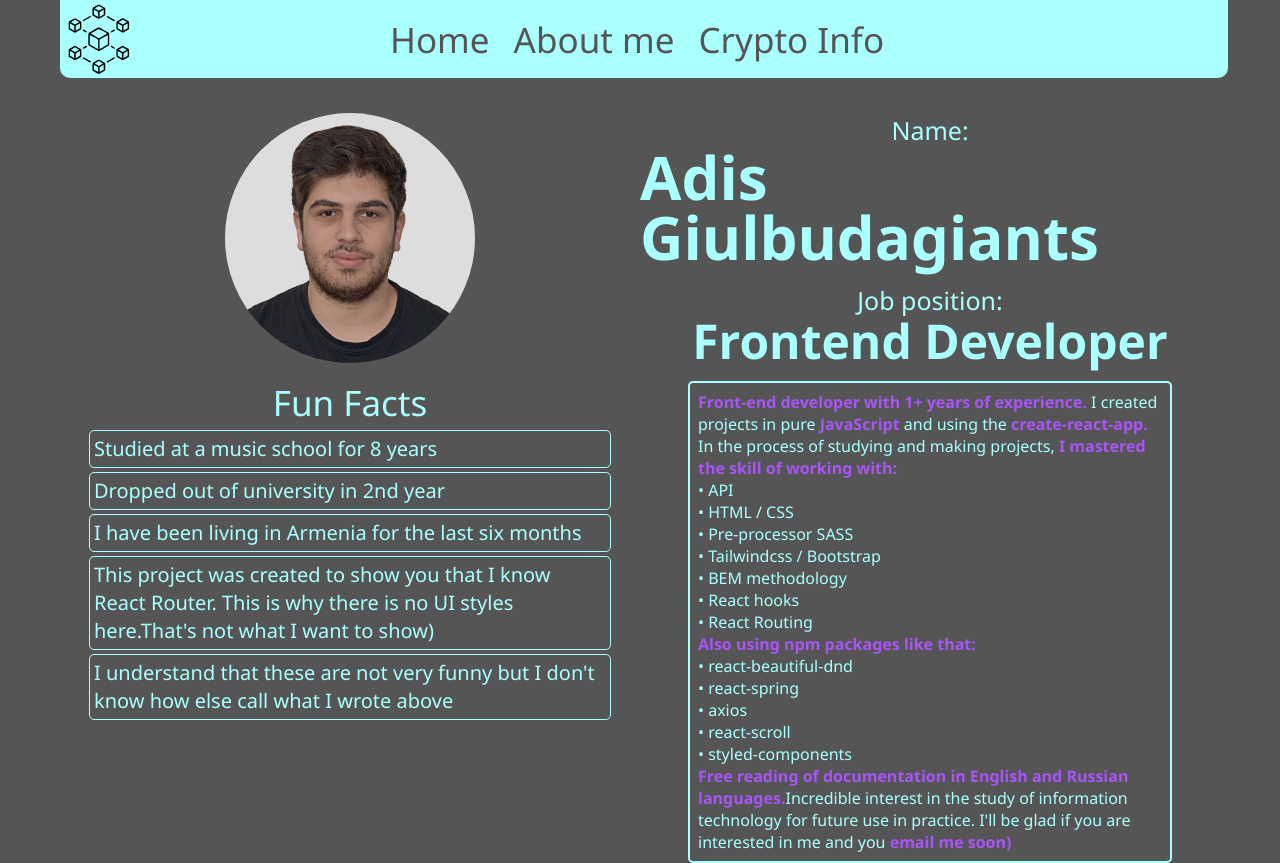
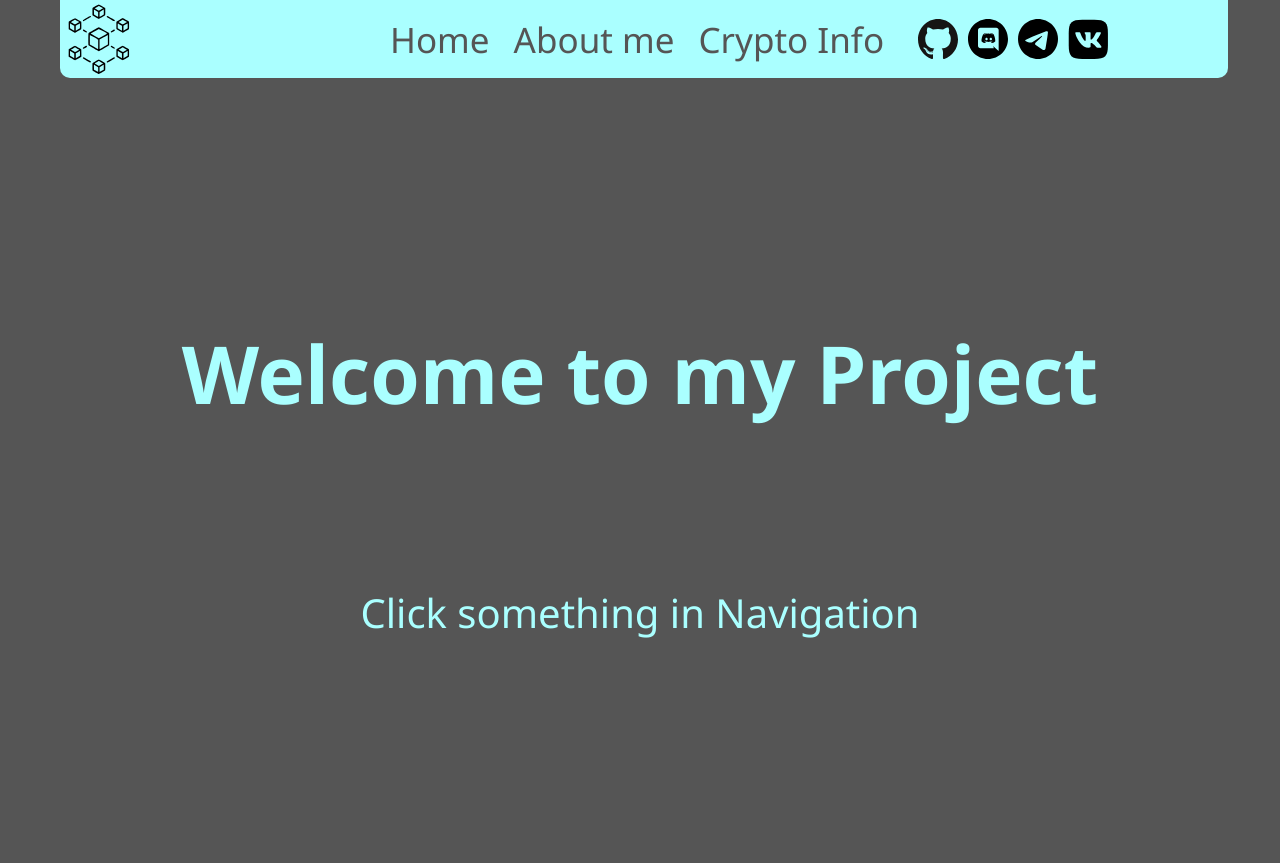
Before and after one commit to AdisGiulbudagiants/Crypto-Web-Project, a React (Create React App) app: page / in a window 1280 px wide. After the commit the page ends 800 px from the top, so only its background shows below. Built offline with nearby package versions, Linux system fonts and the light colour scheme.

Commit message:
Nav component is done

```diff
--- a/src/App.js
+++ b/src/App.js
@@ -6,7 +6,7 @@ import "./App.css"
 function App() {
   return (
     <div className="App">
-      <AboutMe />
+      <HomePage />
     </div>
   )
 }
--- a/src/components/Nav.js
+++ b/src/components/Nav.js
@@ -12,6 +12,22 @@ const Nav = () => {
         <p className={styles.aboutMe}>About me</p>
         <p className={styles.crypto}>Crypto Info</p>
       </div>
+      <div className={styles.social}>
+        <a href="https://github.com/AdisGiulbudagiants" target="_blank">
+          <SvgStorage id="github" />
+        </a>
+        <a
+          href="https://discordapp.com/users/478565463857823748/"
+          target="_blank">
+          <SvgStorage id="discord" />
+        </a>
+        <a href="https://t.me/AbuDabiSida" target="_blank">
+          <SvgStorage id="telegram" />
+        </a>
+        <a href="https://vk.com/id383399628" target="_blank">
+          <SvgStorage id="vk" />
+        </a>
+      </div>
     </div>
   )
 }
--- a/src/components/Nav.module.css
+++ b/src/components/Nav.module.css
@@ -13,6 +13,15 @@
   @apply flex justify-center;
 }
 
+.social {
+  @apply flex items-center;
+}
+
+a {
+  height: 40px;
+  margin: 0 0 0 10px;
+}
+
 .home, .aboutMe, .crypto {
   font-size: 35px;
   @apply text-background flex items-center mx-auto mr-6;
--- a/src/components/Nav.module.sass
+++ b/src/components/Nav.module.sass
@@ -10,6 +10,13 @@
 .links
     @apply flex justify-center
 
+.social
+    @apply flex items-center
+
+a
+    height: 40px
+    margin: 0 0 0 10px
+
 .home,.aboutMe,.crypto
     font-size: 35px
     @apply text-background flex items-center mx-auto mr-6
--- a/src/components/SvgStorage.js
+++ b/src/components/SvgStorage.js
@@ -74,51 +74,39 @@ const SvgStorage = ({ id }) => {
           className={styles.telegramName}
           width="40"
           height="40"
-          viewBox="0 0 40 40"
+          viewBox="0 0 48 48"
           fill="none"
           xmlns="http://www.w3.org/2000/svg">
           <path
-            d="M20 40C31.0457 40 40 31.0457 40 20C40 8.95431 31.0457 0 20 0C8.95431 0 0 8.95431 0 20C0 31.0457 8.95431 40 20 40Z"
-            fill="url(#paint0_linear_681_49)"
+            d="M24 48C37.2548 48 48 37.2548 48 24C48 10.7452 37.2548 0 24 0C10.7452 0 0 10.7452 0 24C0 37.2548 10.7452 48 24 48Z"
+            fill="black"
           />
           <path
-            d="M7.4485 20.9783C9.7865 19.6905 12.3963 18.6156 14.8348 17.5353C19.03 15.7658 23.2418 14.0269 27.4962 12.4081C28.3239 12.1323 29.8112 11.8626 29.957 13.0892C29.8771 14.8255 29.5486 16.5517 29.3233 18.2779C28.7514 22.0739 28.0904 25.8569 27.4458 29.6404C27.2237 30.9007 25.645 31.553 24.6348 30.7465C22.2072 29.1067 19.7608 27.4828 17.3642 25.805C16.5791 25.0073 17.3071 23.8617 18.0082 23.292C20.0077 21.3215 22.1282 19.6473 24.0232 17.575C24.5344 16.3407 23.0241 17.3809 22.5259 17.6997C19.7885 19.586 17.1182 21.5875 14.2322 23.2454C12.758 24.0569 11.0399 23.3634 9.56637 22.9106C8.24522 22.3636 6.3092 21.8125 7.44837 20.9784L7.4485 20.9783Z"
-            fill="#6D5FFF"
+            d="M8.93825 25.174C11.7439 23.6286 14.8757 22.3388 17.8019 21.0424C22.8361 18.919 27.8903 16.8324 32.9955 14.8898C33.9887 14.5588 35.7735 14.2351 35.9485 15.7071C35.8526 17.7907 35.4584 19.8621 35.188 21.9335C34.5018 26.4887 33.7085 31.0283 32.935 35.5685C32.6685 37.0808 30.774 37.8637 29.5618 36.8959C26.6486 34.9281 23.713 32.9795 20.837 30.9661C19.8949 30.0088 20.7686 28.6341 21.6099 27.9505C24.0093 25.5859 26.5539 23.5769 28.8279 21.0901C29.4413 19.6088 27.6289 20.8572 27.0311 21.2397C23.7463 23.5033 20.5419 25.9051 17.0787 27.8945C15.3097 28.8683 13.2479 28.0361 11.4797 27.4927C9.89431 26.8363 7.57109 26.175 8.93809 25.1741L8.93825 25.174Z"
+            fill="#AAFFFF"
           />
-          <defs>
-            <linearGradient
-              id="paint0_linear_681_49"
-              x1="26.6683"
-              y1="6.668"
-              x2="16.6683"
-              y2="30"
-              gradientUnits="userSpaceOnUse">
-              <stop stop-color="#161514" />
-              <stop offset="1" stop-color="#161514" />
-            </linearGradient>
-          </defs>
         </svg>
       )
     case "vk":
       return (
         <svg
           className={styles.vkName}
-          width="41"
-          height="41"
-          viewBox="0 0 41 41"
+          width="40"
+          height="40"
+          viewBox="0 0 49 49"
           fill="none"
           xmlns="http://www.w3.org/2000/svg">
           <path
             fill-rule="evenodd"
             clip-rule="evenodd"
-            d="M14.7768 0.916687H27.0563C38.2631 0.916687 40.9166 3.57018 40.9166 14.777V27.0564C40.9166 38.2632 38.2631 40.9167 27.0563 40.9167H14.7768C3.57006 40.9167 0.916565 38.2632 0.916565 27.0564V14.777C0.916565 3.57018 3.57006 0.916687 14.7768 0.916687Z"
-            fill="#161514"
+            d="M17.5322 0.900024H32.2676C45.7157 0.900024 48.8999 4.08422 48.8999 17.5323V32.2677C48.8999 45.7158 45.7157 48.9 32.2676 48.9H17.5322C4.08409 48.9 0.899902 45.7158 0.899902 32.2677V17.5323C0.899902 4.08422 4.08409 0.900024 17.5322 0.900024Z"
+            fill="black"
           />
           <path
             fill-rule="evenodd"
             clip-rule="evenodd"
-            d="M33.6618 14.6923C33.8594 14.0713 33.6618 13.6196 32.7867 13.6196H29.8792C29.1452 13.6196 28.8065 14.0148 28.6089 14.4382C28.6089 14.4382 27.1128 18.0515 25.0239 20.3945C24.3464 21.072 24.0359 21.2978 23.6689 21.2978C23.4713 21.2978 23.2172 21.072 23.2172 20.4509V14.6641C23.2172 13.9301 22.9914 13.5914 22.3704 13.5914H17.7973C17.3457 13.5914 17.0634 13.9301 17.0634 14.2689C17.0634 14.9746 18.1078 15.1439 18.2208 17.12V21.4107C18.2208 22.3423 18.0514 22.5116 17.6844 22.5116C16.6964 22.5116 14.297 18.8701 12.8573 14.7205C12.575 13.9019 12.2927 13.5914 11.5588 13.5914H8.62301C7.77615 13.5914 7.63501 13.9866 7.63501 14.41C7.63501 15.1722 8.62301 19.0113 12.2363 24.0924C14.6357 27.5646 18.0514 29.4276 21.1283 29.4276C22.9914 29.4276 23.2172 29.0042 23.2172 28.2985V25.6732C23.2172 24.8264 23.3866 24.6852 23.9794 24.6852C24.4028 24.6852 25.165 24.9111 26.8869 26.5765C28.863 28.5526 29.2017 29.4559 30.3026 29.4559H33.2102C34.057 29.4559 34.4522 29.0324 34.2264 28.2138C33.9723 27.3952 33.0126 26.2096 31.7705 24.7981C31.093 24.0077 30.0768 23.1327 29.7663 22.7092C29.3428 22.1447 29.4558 21.9188 29.7663 21.4107C29.738 21.4107 33.2948 16.386 33.6618 14.6923Z"
-            fill="#6D5FFF"
+            d="M40.1942 17.4307C40.4313 16.6855 40.1942 16.1435 39.1441 16.1435H35.655C34.7743 16.1435 34.3678 16.6177 34.1307 17.1259C34.1307 17.1259 32.3354 21.4618 29.8287 24.2733C29.0157 25.0863 28.6431 25.3573 28.2027 25.3573C27.9656 25.3573 27.6607 25.0863 27.6607 24.3411V17.3968C27.6607 16.5161 27.3897 16.1096 26.6445 16.1096H21.1568C20.6148 16.1096 20.2761 16.5161 20.2761 16.9226C20.2761 17.7695 21.5294 17.9727 21.6649 20.3439V25.4928C21.6649 26.6107 21.4617 26.8139 21.0213 26.8139C19.8357 26.8139 16.9564 22.4441 15.2288 17.4646C14.8901 16.4822 14.5513 16.1096 13.6706 16.1096H10.1476C9.13141 16.1096 8.96204 16.5839 8.96204 17.092C8.96204 18.0066 10.1476 22.6135 14.4836 28.7109C17.3629 32.8774 21.4617 35.1131 25.154 35.1131C27.3897 35.1131 27.6607 34.605 27.6607 33.7582V30.6079C27.6607 29.5916 27.8639 29.4223 28.5753 29.4223C29.0834 29.4223 29.998 29.6932 32.0644 31.6918C34.4356 34.063 34.8421 35.147 36.1632 35.147H39.6522C40.6685 35.147 41.1427 34.6389 40.8717 33.6565C40.5668 32.6742 39.4151 31.2515 37.9246 29.5577C37.1116 28.6093 35.8922 27.5592 35.5196 27.051C35.0114 26.3736 35.1469 26.1026 35.5196 25.4928C35.4857 25.4928 39.7538 19.4632 40.1942 17.4307Z"
+            fill="#AAFFFF"
           />
         </svg>
       )
@@ -145,8 +133,8 @@ const SvgStorage = ({ id }) => {
           className={styles.navName}
           version="1.0"
           xmlns="http://www.w3.org/2000/svg"
-          width="512.000000pt"
-          height="512.000000pt"
+          width="70"
+          height="70"
           viewBox="0 0 512.000000 512.000000"
           preserveAspectRatio="xMidYMid meet">
           <g
--- a/src/components/SvgStorage.module.css
+++ b/src/components/SvgStorage.module.css
@@ -1,13 +1,10 @@
-.githubName, .discordName, .vkName, .telegramName, .navName, .arrowName {
-  width: 70px;
-  height: 70px;
-}
-
 .githubName:hover, .discordName:hover, .vkName:hover, .telegramName:hover {
-  transform: scale(1.2);
+  transform: scale(1.05);
 }
 
 .arrowName {
+  width: 80px;
+  height: 80px;
   @apply animate-bounce;
 }
 .arrowName:hover {
--- a/src/components/SvgStorage.module.sass
+++ b/src/components/SvgStorage.module.sass
@@ -1,9 +1,6 @@
-.githubName,.discordName,.vkName,.telegramName,.navName,
-    width: 70px
-    height: 70px
 .githubName,.discordName,.vkName,.telegramName
     &:hover
-        transform: scale(1.2)
+        transform: scale(1.05)
 
 .arrowName
     width: 80px
```
